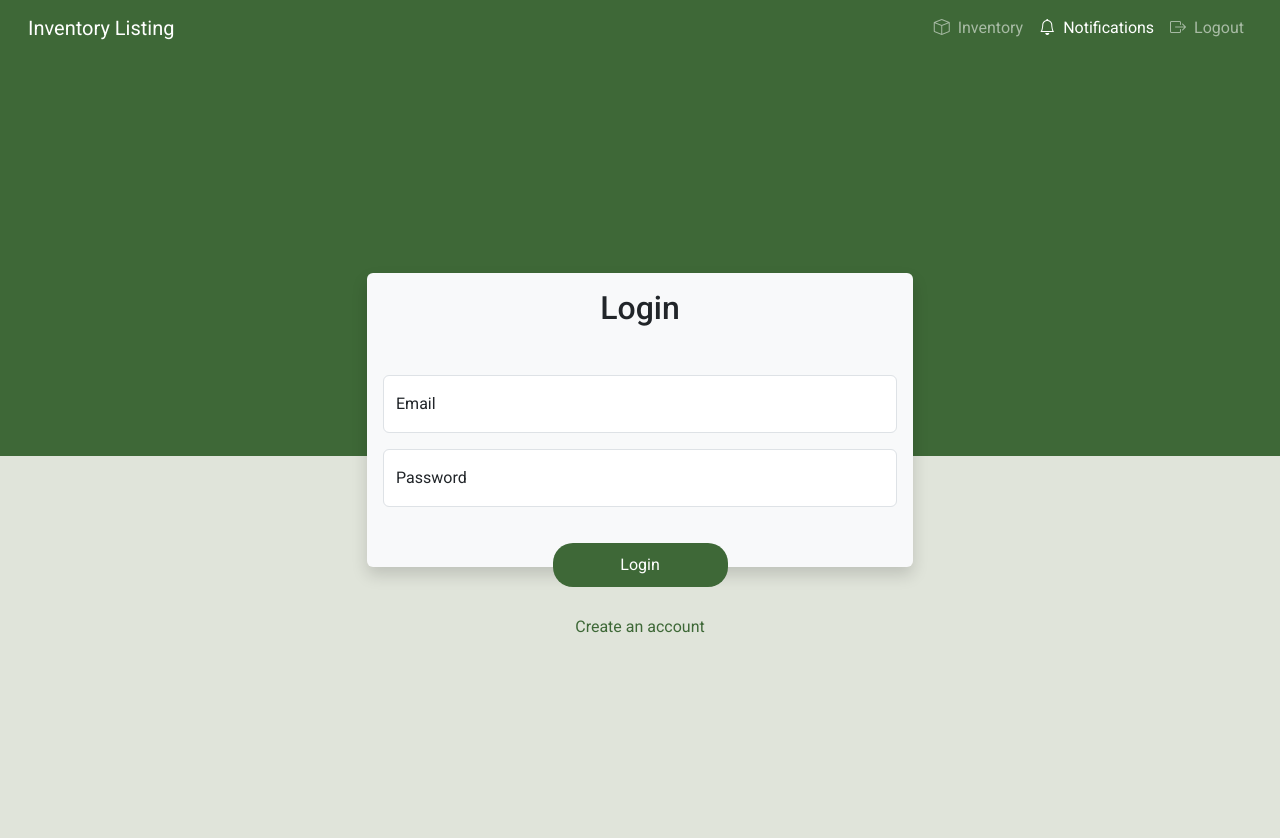
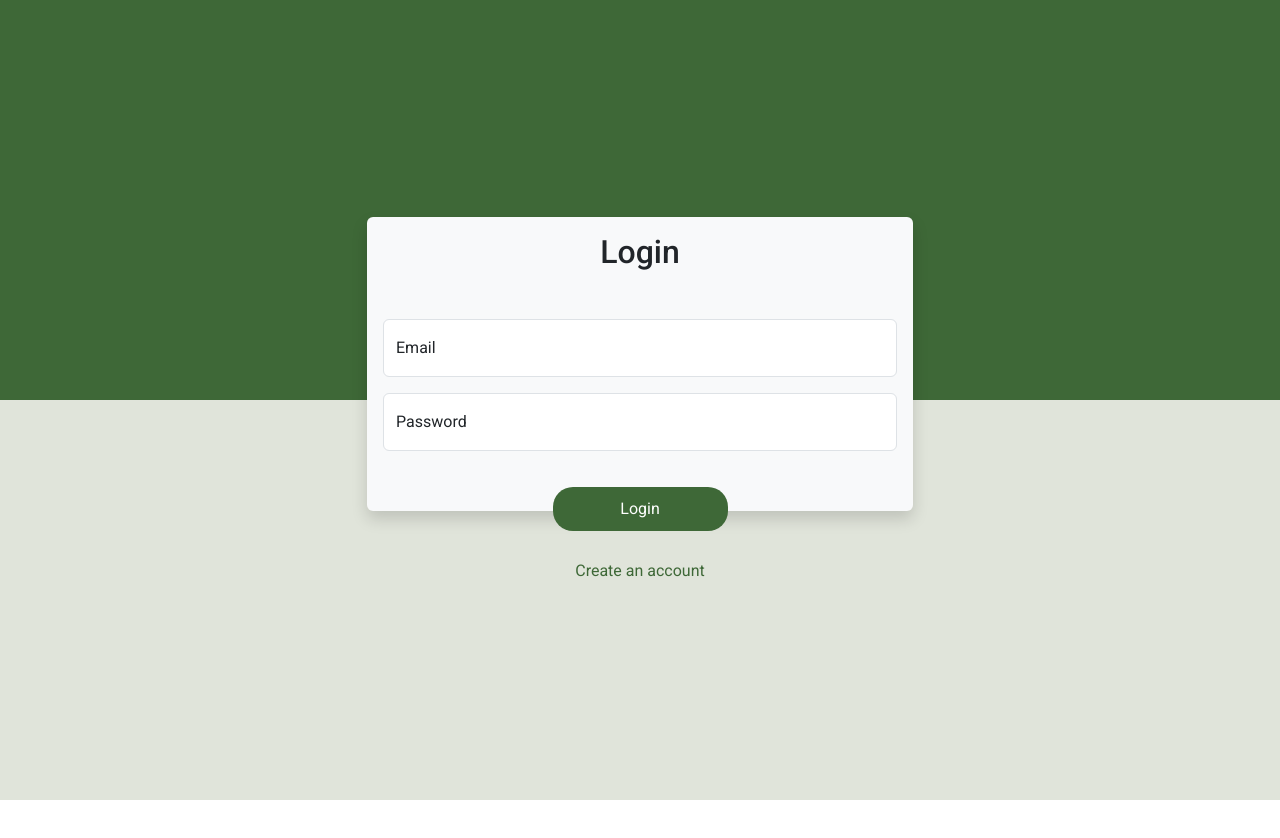
Before and after one commit to FreemanS98765/cs-499-repo, an Angular app in the folder app_public/: page /logout in a window 1280 px wide. Shown: the top 838 px of the page. After the commit the page ends 800 px from the top, so only its background shows below. Built offline with nearby package versions, Linux system fonts and the light colour scheme.

Commit message:
Navigation logic and style updates

```diff
--- a/app_public/src/app/app.component.html
+++ b/app_public/src/app/app.component.html
@@ -1,5 +1,5 @@
 <main class="main">
-  <ng-container *ngIf="router.url !== '/login'">
+  <ng-container *ngIf="router.url !== '/login' && router.url !== '/logout'">
     <app-header></app-header>
   </ng-container>
   <router-outlet></router-outlet>
--- a/app_public/src/app/header/header.component.html
+++ b/app_public/src/app/header/header.component.html
@@ -17,17 +17,17 @@
       <div id="navbarNav" class="collapse navbar-collapse">
         <ul class="navbar-nav ms-auto">
           <li class="nav-item">
-            <a routerLink="/dashboard" class="nav-link"
+            <a routerLink="/dashboard" routerLinkActive="active" class="nav-link"
               ><i class="bi bi-box pe-2"></i>Inventory</a
             >
           </li>
           <li class="nav-item">
-            <a routerLink="/notifications" class="nav-link active"
+            <a routerLink="/notifications" routerLinkActive="active" class="nav-link"
               ><i class="bi bi-bell pe-2"></i>Notifications</a
             >
           </li>
           <li class="nav-item">
-            <a routerLink="/logout" class="nav-link"
+            <a routerLink="/logout" routerLinkActive="active" class="nav-link"
               ><i class="bi bi-box-arrow-right pe-2"></i>Logout</a
             >
           </li>
--- a/app_public/src/app/header/header.component.ts
+++ b/app_public/src/app/header/header.component.ts
@@ -1,11 +1,10 @@
 import { Component } from '@angular/core';
-import { RouterOutlet } from '@angular/router';
-import { RouterLink } from '@angular/router';
+import { RouterOutlet, RouterLink, RouterLinkActive } from '@angular/router';
 
 @Component({
   selector: 'app-header',
   standalone: true,
-  imports: [RouterOutlet, RouterLink],
+  imports: [RouterOutlet, RouterLink, RouterLinkActive],
   templateUrl: './header.component.html',
   styleUrl: './header.component.css'
 })
--- a/app_public/src/styles.css
+++ b/app_public/src/styles.css
@@ -1,8 +1,6 @@
 /* You can add global styles to this file, and also import other style files */
 :root,
 :host {
-  --primary-color: #3e6837;
-  --primary-hover-color: #4a7d3f;
   --on-disabled: #8f8f8f;
   --surface: #f7fbf1;
   --inverse-surface: #e0e4da;
@@ -96,7 +94,7 @@ main {
 
 a {
   text-decoration: none;
-  color: var(--primary-color);
+  color: var(--sys-primary);
 }
 
 .logo {
@@ -119,29 +117,29 @@ a {
 
 /* Button Styles */
 .btn-primary {
-  background-color: var(--primary-color);
+  background-color: var(--sys-primary);
   color: white;
 }
 
 .btn-primary:hover {
-  background-color: var(--primary-hover-color);
+  background-color: var(--sys-inverse-primary);
   color: white;
 }
 
 .btn-primary-stroked {
   background-color: white;
-  color: var(--primary-color);
-  border: 1px solid var(--primary-color);
+  color: var(--sys-primary);
+  border: 1px solid var(--sys-primary);
 }
 
 .btn-primary-stroked:hover {
-  background-color: var(--primary-hover-color);
+  background-color: var(--sys-inverse-primary);
   color: white;
 }
 
 /* Login Styles */
 .login-btn {
-  background-color: var(--primary-color);
+  background-color: var(--sys-primary);
   color: white;
   border: none;
   border-radius: 20px;
@@ -152,13 +150,13 @@ a {
 }
 
 .login-btn:hover {
-  background-color: var(--primary-hover-color);
+  background-color: var(--sys-inverse-primary);
   color: white;
 }
 
 /* Header Styles */
 .header {
-  background-color: var(--primary-color);
+  background-color: var(--sys-primary);
   color: white;
   padding: 0 1rem;
 }
```
